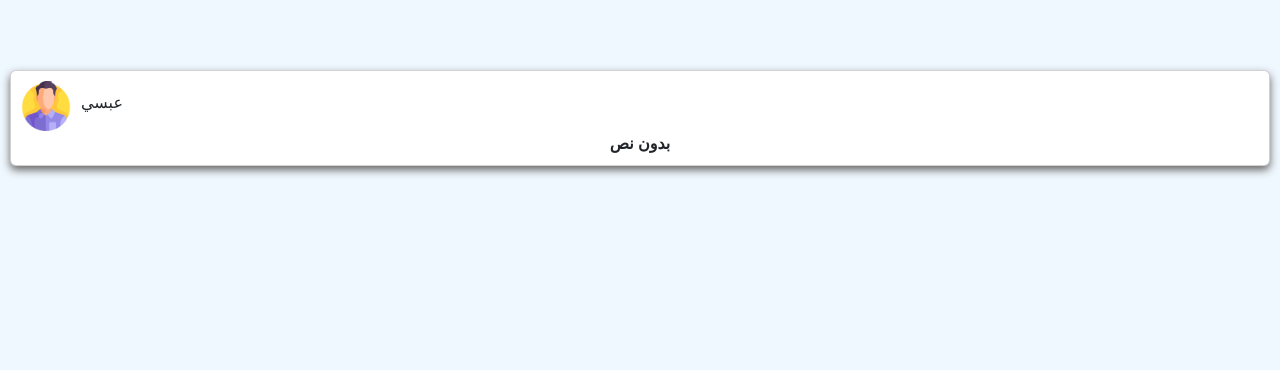
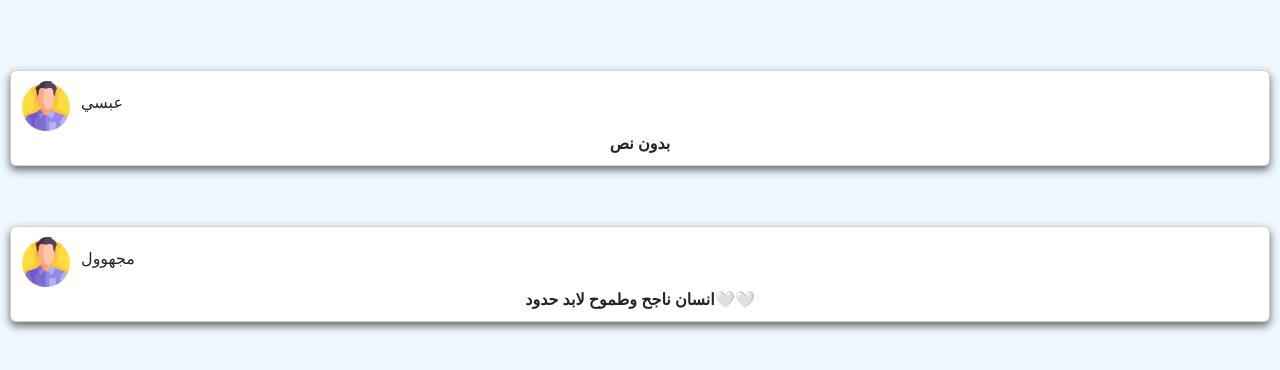
Before and after one commit to badralzabi/newyear, a plain HTML site: page index2.html in a window 1280 px wide. Drawn offline with nearby package versions, Linux system fonts and the light colour scheme.

Commit message:
Update index2.html

```diff
--- a/index2.html
+++ b/index2.html
@@ -24,7 +24,18 @@
        </div>
        <b>بدون نص</b>
     </div>
+<div class="card">
+       <div class="info">
+        <img src="./assets/img/man.png" class="man">
 
+        <h6>مجهوول</h6>
+
+
+
+       </div>
+       <b>انسان ناجح وطموح لابد حدود🤍🤍
+</b>
+    </div>
 
 </div>
 
```
